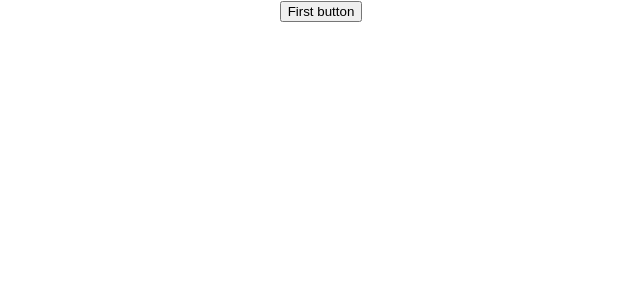
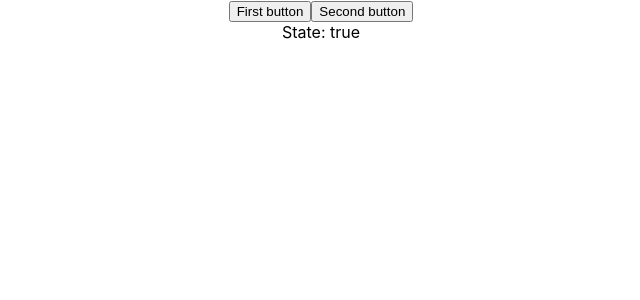
Before and after one commit to GoranAviani/how_to_test_in_react, a React (Create React App) app: page / in a window 1280 px wide. Both pictures are taken after a click on the button "First button". Shown: the top 300 px of the page, without its empty margins (319-959 px from the left). Built offline with nearby package versions, Linux system fonts and the light colour scheme.

Commit message:
how_to_test_in_react

```diff
--- a/src/components/Button.js
+++ b/src/components/Button.js
@@ -1,11 +1,15 @@
 import React from "react";
+import {useState} from "react";
 
 const Button = () => {
+const [showSecondButton, setShowSecondButton] = useState(false)
 
     return (
         <div>
-            <button>First button</button>
-
+            <button onClick={()=>{setShowSecondButton(true)}}>First button</button>
+            {showSecondButton && <button>Second button</button>}
+            <br/>
+            State: {showSecondButton.toString()}
         </div>
     )
 }
```
